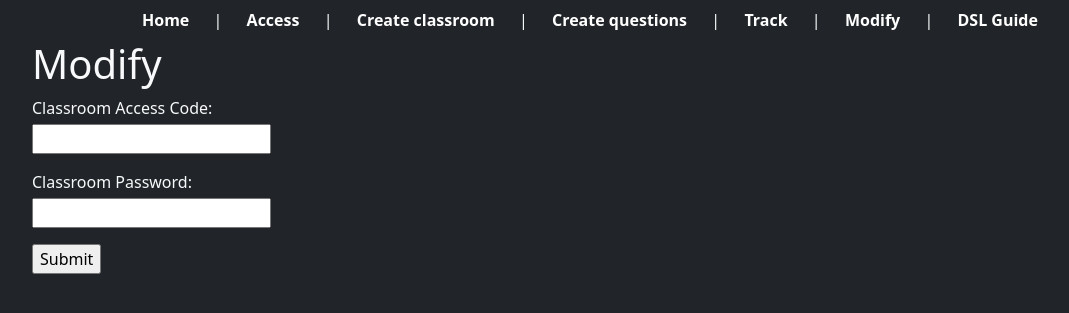
After one commit to asalonna/finalProject, a Django app: page /modify in a window 1280 px wide. The commit adds this page. Shown: the top 313 px of the page, without its empty margins (50-1119 px from the left). Run offline with Django 4.2, Linux system fonts and the light colour scheme; some libraries are stand-ins or nearby versions.

```diff
--- a/base/forms.py
+++ b/base/forms.py
@@ -21,7 +21,11 @@ class UserAccessForm(forms.Form):
 QUESTION_CHOICES = []
 
 class TrackGradeForm(forms.Form):
-    classroom_access_code = forms.CharField(label='Question Access Code:', max_length=10)
-    classroom_passcode = forms.CharField(label='Question Password:', max_length=10)
+    classroom_access_code = forms.CharField(label='Classroom Access Code:', max_length=10)
+    classroom_passcode = forms.CharField(label='Classroom Password:', max_length=10)
     #question_list = forms.CharField(label="Select a question to view tracking info", widget=forms.Select(choices=QUESTION_CHOICES))
     #favorite_fruit= forms.CharField(label='What is your favorite fruit?', widget=forms.Select(choices=FRUIT_CHOICES))
+
+class ModifyForm(forms.Form):
+    classroom_access_code = forms.CharField(label='Classroom Access Code:', max_length=10)
+    classroom_passcode = forms.CharField(label='Classroom Password:', max_length=10)
--- /dev/null
+++ b/base/templates/base/modify.html
@@ -0,0 +1,63 @@
+<!DOCTYPE html>
+<html lang="en">
+<head>
+    <meta charset="UTF-8">
+    <meta http-equiv="X-UA-Compatible" content="IE=edge">
+    <meta name="viewport" content="width=device-width, initial-scale=1.0">
+    <script src="https://kit.fontawesome.com/f62aa6f8cf.js" crossorigin="anonymous"></script>
+    <link
+    href="https://cdn.jsdelivr.net/npm/bootstrap@5.0.1/dist/css/bootstrap.min.css"
+    rel="stylesheet"
+    integrity="sha384-+0n0xVW2eSR5OomGNYDnhzAbDsOXxcvSN1TPprVMTNDbiYZCxYbOOl7+AMvyTG2x"
+    crossorigin="anonymous"
+    />
+    <link
+    rel="stylesheet"
+    href="https://cdn.jsdelivr.net/npm/bootstrap-icons@1.3.0/font/bootstrap-icons.css"
+    />
+    <link
+    href="https://api.mapbox.com/mapbox-gl-js/v2.1.1/mapbox-gl.css"
+    rel="stylesheet"
+    />
+    <link rel="stylesheet" href="https://cdn.jsdelivr.net/npm/bootstrap-icons@1.3.0/font/bootstrap-icons.css">
+    <title>Modify Questions</title>
+</head>
+<body class="bg-dark text-light">
+    {% include 'base/navbar.html' %}
+    <div class="container bg-dark text-light">
+        <div class="row gx-4">
+            <h1>Modify</h1>
+            <form action="{% url 'modify' %}" method="post">
+                {% csrf_token %}
+                <div class="mb-3">
+                    <label for="classroom_access_code" class="mb-1">
+                        Classroom Access Code:
+                    </label>
+                    <br>
+                    {{ form.classroom_access_code }}
+                </div>
+                <div class="mb-3">
+                    <label for="classroom_passcode" class="mb-1">
+                        Classroom Password:
+                    </label>
+                    <br>
+                    {{ form.classroom_passcode }}
+                </div>
+                <input type="submit" value="Submit">
+            </form>
+            <p><br></p>
+            {% for question in questions %}
+                <div>
+                    <p>{{ question.id }}: {{ question.title }} <a href="">Edit</a> | <a href="{% url 'delete' question.id %}">Delete</a></p>
+                    <hr>
+                </div>
+            {% endfor %}
+        </div>
+    </div>
+    <script
+    src="https://cdn.jsdelivr.net/npm/bootstrap@5.0.1/dist/js/bootstrap.bundle.min.js"
+    integrity="sha384-gtEjrD/SeCtmISkJkNUaaKMoLD0//ElJ19smozuHV6z3Iehds+3Ulb9Bn9Plx0x4"
+    crossorigin="anonymous"
+  ></script>
+</body>
+</html>
--- a/base/templates/base/navbar.html
+++ b/base/templates/base/navbar.html
@@ -21,5 +21,7 @@
     |
     <a href="{% url 'tracking' %}">Track</a>
     |
+    <a href="{% url 'modify' %}">Modify</a>
+    |
     <a href="{% url 'dsl_guide' %}">DSL Guide</a>
 </div>
--- a/base/urls.py
+++ b/base/urls.py
@@ -11,5 +11,7 @@ urlpatterns = [
     path('next/<str:pk>', views.next_question, name='next'),
     path('end_screen', views.end_of_questions, name='end_screen'),
     path('track', views.track, name='tracking'),
+    path('modify', views.modify, name='modify'),
+    path('delete/<int:pk>', views.delete, name='delete'),
     path('dsl_guide', views.dsl_guide, name='dsl_guide'),
 ]
--- a/base/views.py
+++ b/base/views.py
@@ -1,10 +1,10 @@
 from multiprocessing import pool
 import questionMod
-from django.shortcuts import render
+from django.shortcuts import render, redirect
 from django.http import HttpResponse, HttpResponseRedirect, Http404
 from django.template import loader
 from django.db.models import Avg
-from .forms import CreateQuestionForm, TrackGradeForm, UserAccessForm, CreateClassroomForm
+from .forms import CreateQuestionForm, TrackGradeForm, UserAccessForm, CreateClassroomForm, ModifyForm
 from .models import ClassUsers, Questions, UserMarks, ClassRooms
 import requests, string
 from random import randint, choices
@@ -291,7 +291,6 @@ def track(request):
         if form.is_valid():
             classroom_object = ClassRooms.objects.filter(class_id=form.cleaned_data['classroom_access_code'], passcode=form.cleaned_data['classroom_passcode'])
             if classroom_object.exists():
-                #TODO: users need to actually be added to classes
                 class_users_record = ClassUsers.objects.filter(class_id=form.cleaned_data['classroom_access_code'])
                 context = {
                     'class_users_record' : class_users_record,
@@ -312,3 +311,35 @@ def track(request):
             'form': form,
         }
     return render(request, 'base/tracking.html', context)
+
+def modify(request):
+    if request.method == 'POST':
+        form = ModifyForm(request.POST)
+        if form.is_valid():
+            classroom_object = ClassRooms.objects.filter(class_id=form.cleaned_data['classroom_access_code'], passcode=form.cleaned_data['classroom_passcode'])
+            if classroom_object.exists():
+                classroom_object = ClassRooms.objects.get(class_id=form.cleaned_data['classroom_access_code'], passcode=form.cleaned_data['classroom_passcode'])
+                questions = Questions.objects.filter(class_id = classroom_object)
+                context = {
+                    'questions' : questions,
+                    'form' : form,
+                }
+                return render(request, 'base/modify.html', context)
+            else:
+                context = {
+                    'form' : form,
+                }
+                return render(request, 'base/modify.html', context)
+    else:
+        form = ModifyForm()
+        context = {
+            'form': form,
+        }
+    return render(request, 'base/modify.html', context)
+
+def delete(request, pk):
+    question = Questions.objects.get(id=pk)
+    if request.method == 'POST':
+        question.delete()
+        return redirect('modify')
+    return render(request, 'base/delete.html')
```
Also changed, not shown: base/templates/base/delete.html (added, +45 -0 lines), db.sqlite3.
